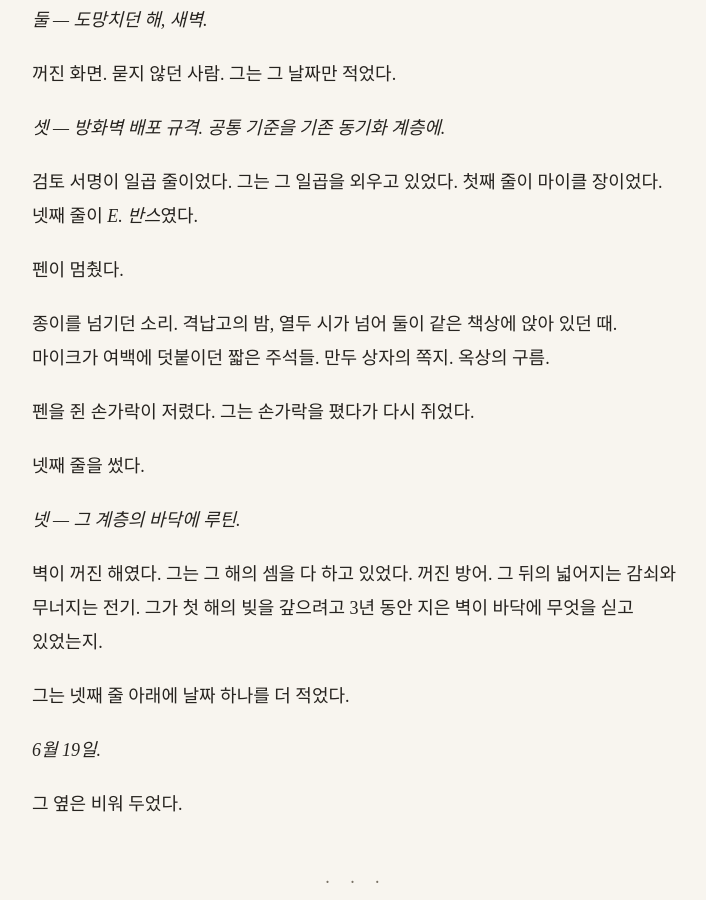
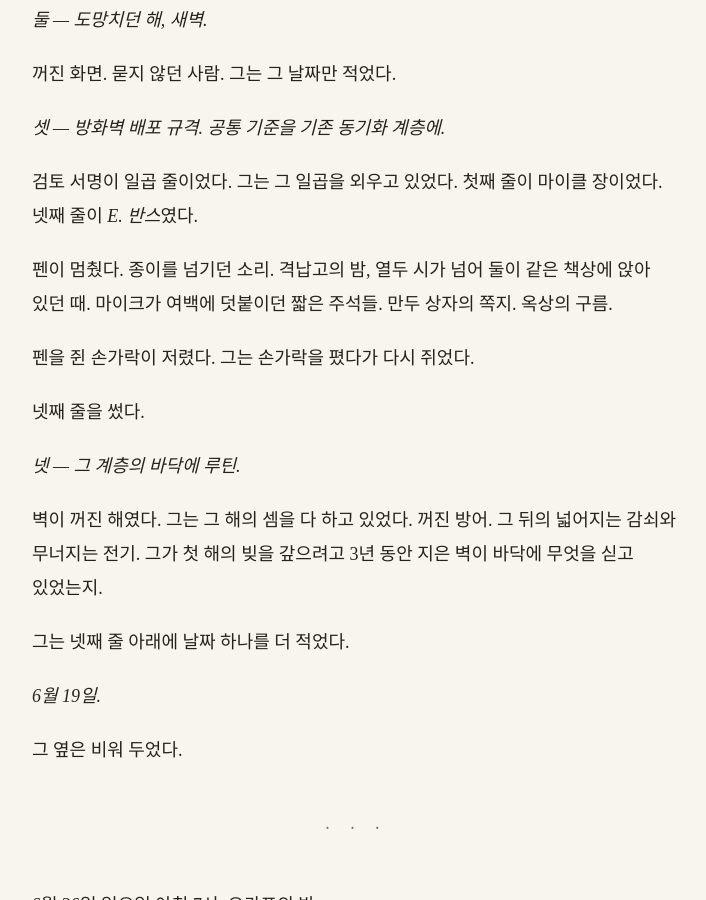
Before and after one commit to kangkkang/writer_s1_public, a Jekyll site: the page built from vol3/101.md, in a window 1280 px wide and 900 px high, scrolled down 1334 px. Shown: the whole window, without its empty margins (284-990 px from the left). Built offline with Jekyll 4.4.1, drawn with Linux system fonts in a browser that asks for light colours; our own code applies the rules of GitHub Pages for plain Markdown files; part of the change alters nothing that is shown; some of the changed text lies outside the part shown.

Commit message:
Update from https://github.com/kangkkang/writer_s1/commit/fc9ad2cf8a78a30d25f9761de81ae9eac765b27b

```diff
--- a/vol3/101.md
+++ b/vol3/101.md
@@ -40,9 +40,7 @@
 
 검토 서명이 일곱 줄이었다. 그는 그 일곱을 외우고 있었다. 첫째 줄이 마이클 장이었다. 넷째 줄이 *E. 반스*였다.
 
-펜이 멈췄다.
-
-종이를 넘기던 소리. 격납고의 밤, 열두 시가 넘어 둘이 같은 책상에 앉아 있던 때. 마이크가 여백에 덧붙이던 짧은 주석들. 만두 상자의 쪽지. 옥상의 구름.
+펜이 멈췄다. 종이를 넘기던 소리. 격납고의 밤, 열두 시가 넘어 둘이 같은 책상에 앉아 있던 때. 마이크가 여백에 덧붙이던 짧은 주석들. 만두 상자의 쪽지. 옥상의 구름.
 
 펜을 쥔 손가락이 저렸다. 그는 손가락을 폈다가 다시 쥐었다.
 
@@ -94,7 +92,7 @@
 
 "알아볼 줄 알았어." 마이크가 말했다. 목소리가 부드러웠다. 늘 그랬다. "네가 3년을 읽었잖아."
 
-부정하지 않았다.
+부정하지 않았다. 마이크는 그 말 뒤에 아무것도 덧붙이지 않았다.
 
 "도망치던 해 새벽." 그가 말했다. 날짜만 말했다.
 
@@ -138,9 +136,7 @@
 
 마이크는 피하지 않았다. "네 곁에 있었으니까."
 
-한 박자.
-
-"널 좋아했어." 마이크가 말했다. "지금도 그래."
+한 박자 뒤에 마이크가 말했다. "널 좋아했어. 지금도 그래."
 
 그는 그 말을 들었다. 그 말이 무엇인지 그는 알 수 없었다.
 
```
